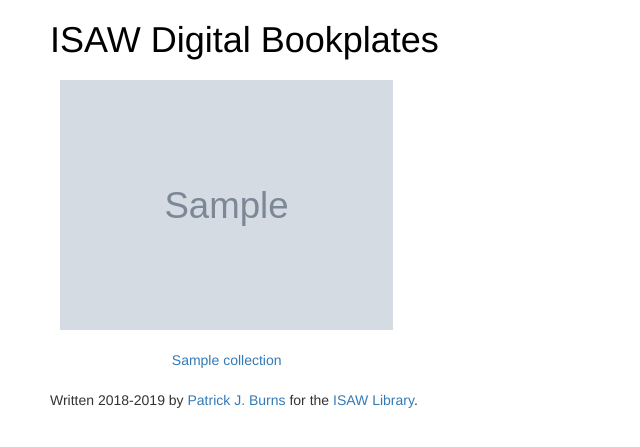
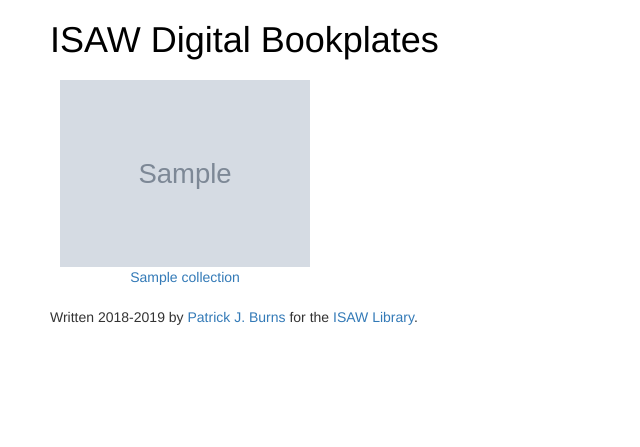
Before and after one commit to isawnyu/digital-bookplates, a Flask app: template app/templates/index.html in a window 1280 px wide. Shown: the top 447 px of the page, without its empty margins (0-640 px from the left). Run offline with Flask 2, Linux system fonts and the light colour scheme; the template is opened without the code that fills it: most values are stand-ins (such as "Sample title", 1, 10 or a date in 2020); grey boxes marked "Sample" are stand-in pictures; parts of the project's set-up code (start-up, migrations or seed data) failed here and were passed over; some libraries are stand-ins or nearby versions.

Commit message:
Fix static images

```diff
--- a/app/static/css/style.css
+++ b/app/static/css/style.css
@@ -1,5 +1,6 @@
 
 body {
+    margin: auto;
     padding: 0 50px;
 }
 
--- a/app/templates/index.html
+++ b/app/templates/index.html
@@ -3,8 +3,8 @@
 {% block content %}
   {% for collection in collections %}
     <p style="text-align: center; padding: 10px; display: inline-block;">
-      <a href="#">
-        <img src="{{ url_for('static', filename=collection.image)}}" height="250" style="display: block; margin-left: auto; margin-right: auto;">
+      <a href="{{ url_for('book_collections', collection=collection.name)}}">
+        <img src="{{ url_for('static', filename=collection.image)}}" width="250" hstyle="display: block; margin-left: auto; margin-right: auto;">
       </a>
       <br>
       <a href="{{ url_for('book_collections', collection=collection.name)}}">
```
Also changed, not shown: 6 other files.
